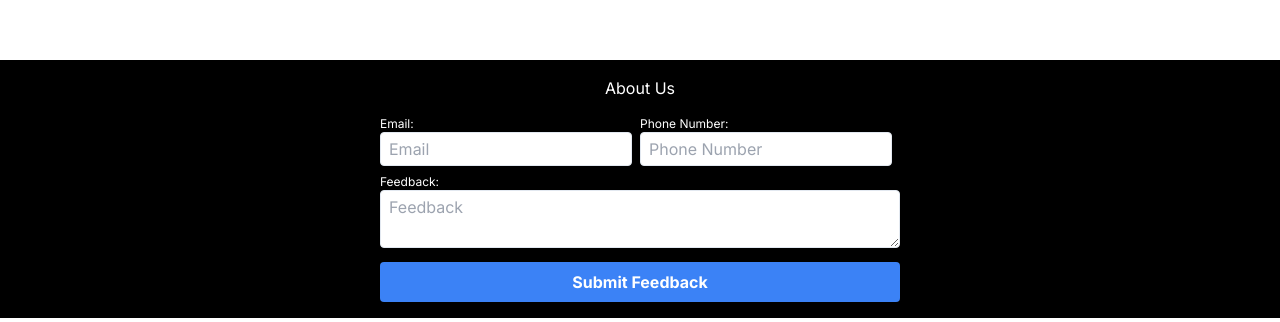
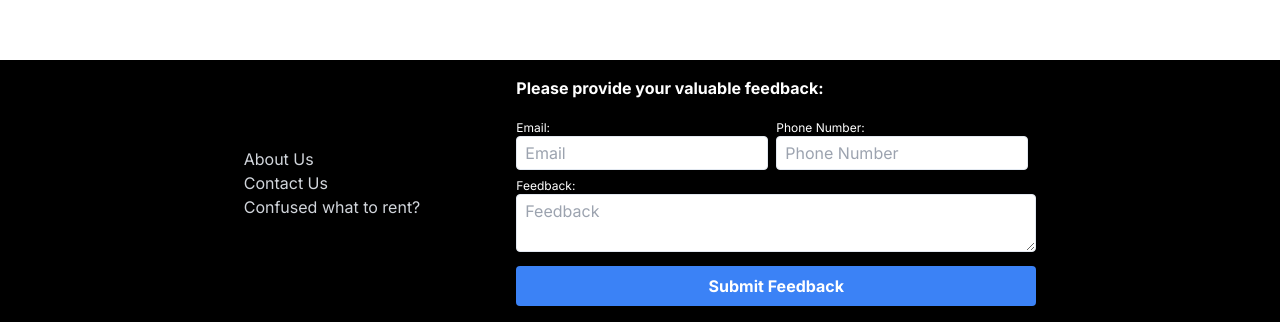
Before and after one commit to shahkaran2807/mommeet, a Next.js app in the folder client/: page /listing/new in a window 1280 px wide. Shown: the part 760-1082 px from the top of the page. Built offline with nearby package versions, Linux system fonts and the light colour scheme; no server answers.

Commit message:
- Changes to about us page - improved footer

```diff
--- a/client/app/aboutus/page.tsx
+++ b/client/app/aboutus/page.tsx
@@ -18,7 +18,7 @@ export default function AboutUs() {
         we&apos;re thrilled to introduce our first prototype with the main goal of fostering a community of sharing and accessibility.</p>
 
         <br></br>
-        <IdeasAccordian></IdeasAccordian>
+        <IdeasAccordian openAccordion={true}></IdeasAccordian>
         <br></br>
 
         <h1 className="text-3xl"><b>How does it work?</b></h1>
--- a/client/app/components/Footer.tsx
+++ b/client/app/components/Footer.tsx
@@ -1,4 +1,4 @@
-"use client"
+"use client";
 import Link from "next/link";
 import { useRouter } from "next/navigation";
 
@@ -9,14 +9,14 @@ export default function Footer() {
     // Implement form submission logic here
     // You can access the form values using the form's name attributes
     const formData = new FormData(e.target);
-    const email = formData.get('email');
-    const phoneNumber = formData.get('phoneNumber');
-    const feedback = formData.get('feedback');
+    const email = formData.get("email");
+    const phoneNumber = formData.get("phoneNumber");
+    const feedback = formData.get("feedback");
 
     // For demonstration purposes, you can log the values to the console
-    console.log('Email:', email);
-    console.log('Phone Number:', phoneNumber);
-    console.log('Feedback:', feedback);
+    console.log("Email:", email);
+    console.log("Phone Number:", phoneNumber);
+    console.log("Feedback:", feedback);
 
     const data = {
       email: email,
@@ -29,31 +29,39 @@ export default function Footer() {
         "Content-Type": "application/json",
       },
       body: JSON.stringify(data),
-    }).then((res) => res.json()).then((res) => {
-      if(res.done)
-      {
-        router.push("/thankyou")
-        e.target.reset();
-      }
-      else{
-        window.alert('Error. Please try again')
-      }
     })
-
+      .then((res) => res.json())
+      .then((res) => {
+        if (res.done) {
+          router.push("/thankyou");
+          e.target.reset();
+        } else {
+          window.alert("Error. Please try again");
+        }
+      });
   };
 
   return (
     <div className="bg-black text-white py-4 mt-5 w-full">
-      <div className="container mx-auto flex flex-col items-center">
-        <nav className="flex mb-4">
+      <div className="container mx-auto flex flex-row items-center justify-center">
+        <nav className="flex flex-col mb-4 pr-24 text-gray-300">
           <Link href="/aboutus" className="hover:text-gray-300">
             About Us
           </Link>
-
+          <Link href="/aboutus" className="hover:text-gray-300">
+            Contact Us
+          </Link>
+          <Link
+            href={"/aboutus#what-to-rent-header"}
+            className="hover:text-gray-300"
+          >
+            Confused what to rent?
+          </Link>
         </nav>
 
         <form onSubmit={handleSubmit} className="w-full sm:w-auto">
-          <div className="mb-2 flex flex-col sm:flex-row">
+          <span className="font-bold">Please provide your valuable feedback:</span>
+          <div className="mb-2 mt-5 flex flex-col sm:flex-row">
             <div className="flex flex-col">
               <label htmlFor="email" className="mr-2 text-xs">
                 Email:
--- a/client/app/components/IdeasAccordian.tsx
+++ b/client/app/components/IdeasAccordian.tsx
@@ -1,10 +1,8 @@
 "use client"
-import Link from "next/link";
-import { useRouter } from "next/navigation";
 import React, { useState } from 'react';
 
 
-export default function IdeasAccordian() {
+export default function IdeasAccordian({ openAccordion }: { openAccordion?: boolean }) {
     const categories = [
         {
           name: "Electronics",
@@ -97,15 +95,16 @@ export default function IdeasAccordian() {
         }
       ];
 
+      const headerId = "what-to-rent-header";
 
       const [openCategory, setOpenCategory] = useState(null);
       const [openItem, setOpenItem] = useState<any>({});
-      const [isIdeasOpen, setIsIdeasOpen] = useState(false);
+      const [isIdeasOpen, setIsIdeasOpen] = useState(!!openAccordion);
 
   return (
         <div>
         <div className="">
-        <div className="cursor-pointer hover:text-gray-300 text-blue-600" onClick={() => setIsIdeasOpen(!isIdeasOpen)}>
+        <div className="cursor-pointer hover:text-gray-300 text-blue-600" onClick={() => setIsIdeasOpen(!isIdeasOpen)} id={headerId}>
             Confused what to rent?
         </div>
         <div className={isIdeasOpen ? 'block' : 'hidden'}>
```
